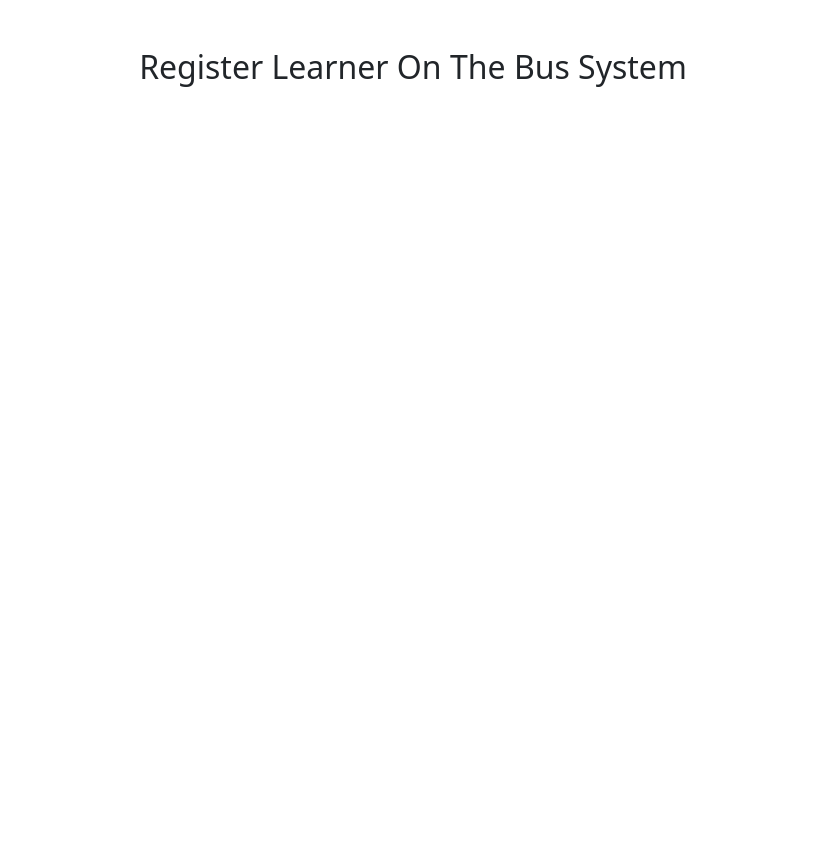
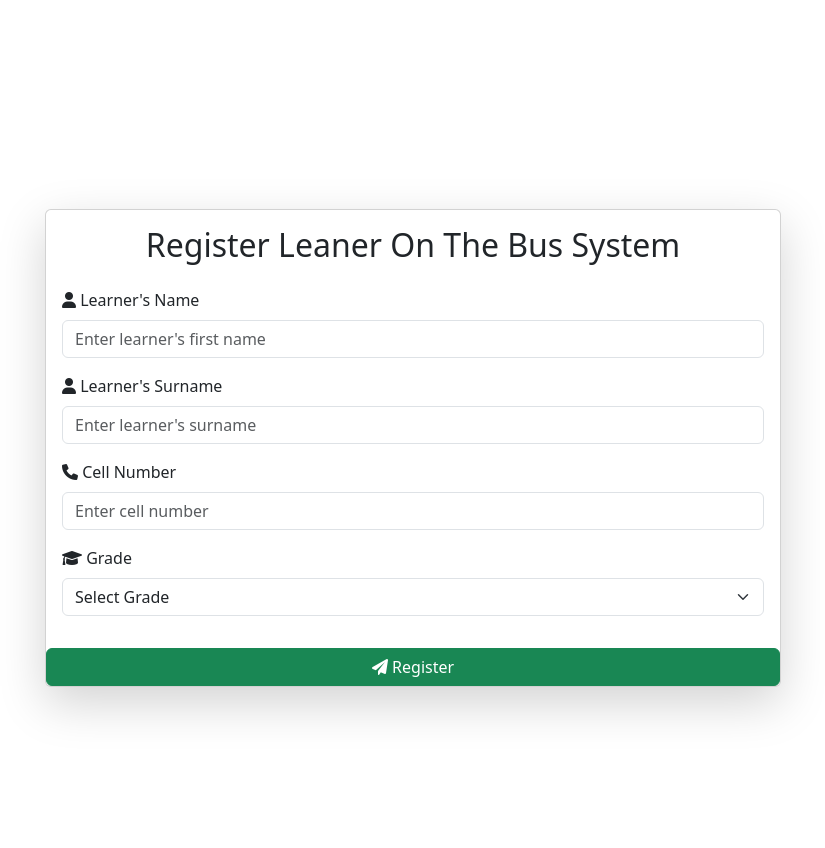
Before and after one commit to lebogang-developer/bus-system-website, a PHP site: page /register_learner_admin.php in a window 1280 px wide. Shown: the whole page, without its empty margins (227-1052 px from the left). Before the commit the page ends 800 px from the top, so only its background shows below. Run offline with PHP 8.4, Linux system fonts and the light colour scheme.

Commit message:
Few Changes

```diff
--- a/parent_page.php
+++ b/parent_page.php
@@ -69,7 +69,7 @@ if (!isset($_SESSION['username']) || $_SESSION['role'] != 'parent') {
                     <!-- Submit Button -->
                     <div class="d-grid">
                         <button type="submit" class="btn btn-success">
-                            <i class="fas fa-paper-plane"></i> Submit Application
+                            <i class="fas fa-paper-plane"></i> Register
                         </button>
                     </div>
                     </form>
--- a/register.php
+++ b/register.php
@@ -1,6 +1,7 @@
 <?php
 require 'config.php';
 
+// Register Admin or Parent into the Bus System
 if ($_SERVER["REQUEST_METHOD"] == "POST") {
     $username = $_POST['username'];
     $password = password_hash($_POST['password'], PASSWORD_DEFAULT);
--- a/register_learner.php
+++ b/register_learner.php
@@ -10,8 +10,6 @@ if ($_SERVER["REQUEST_METHOD"] == "POST") {
 
     $sql = "INSERT INTO learner_tbl (learner_name, learner_surname, learner_cell_no, learner_grade) VALUES (?, ?, ?, ?)";
     $stmt = $conn->prepare($sql);
-    // $parent_id = $_SESSION['parent_name'];
-    // Assuming parent ID is the username
 
     $stmt->bind_param("ssss", $learner_name, $learner_surname, $learner_cell_no, $learner_grade);
 
@@ -40,7 +38,10 @@ if ($_SERVER["REQUEST_METHOD"] == "POST") {
 </head>
 
 <body>
+    <div class="container mt-5">
+        <h1 class="text-center">Apply for Bus Transport 2025</h1>
 
+    </div>
 
     <!-- Bootstrap JS (Optional, if you need Bootstrap's JavaScript functionality) -->
     <script src="https://cdn.jsdelivr.net/npm/bootstrap@5.3.0-alpha1/dist/js/bootstrap.bundle.min.js"></script>
--- a/register_learner_admin.php
+++ b/register_learner_admin.php
@@ -1,27 +1,27 @@
 <?php
+session_start();
+require 'config.php';
 
-if($_SERVER['REQUEST_METHOD'] == 'POST') {
-    $leaner_name = $_POST['name'];
-    $leaner_surname = $_POST['surname'];
-    $leaner_cell_no = $_POST['cell_no'];
-    $leaner_grade = $_POST['grade'];
-    $leaner_grade = 'registered';
+if ($_SERVER["REQUEST_METHOD"] == "POST") {
+    $learner_name = $_POST['learner_name'];
+    $learner_surname = $_POST['learner_surname'];
+    $learner_cell_no = $_POST['cell_no'];
+    $learner_grade = $_POST['grade'];
 
-    $sql = "INSERT INTO learner_tbl (name, surname, cell_no, grade, status)  VALUES (?, ?, ?, ?, ?)";
+    $sql = "INSERT INTO learner_tbl (learner_name, learner_surname, learner_cell_no, learner_grade) VALUES (?, ?, ?, ?)";
     $stmt = $conn->prepare($sql);
-    $stmt->bind_param("sssss", $name, $surname, $cell_no, $grade, $status);
+
+    $stmt->bind_param("ssss", $learner_name, $learner_surname, $learner_cell_no, $learner_grade);
 
     if ($stmt->execute()) {
-        echo "Learner registered successfully!";
+        echo "<h3 class='text-center mt-5'>Learner registered successfully!</h3>";
     } else {
         echo "Error: " . $stmt->error;
     }
 
     $stmt->close();
     $conn->close();
-
 }
-
 ?>
 
 <!DOCTYPE html>
@@ -29,14 +29,66 @@ if($_SERVER['REQUEST_METHOD'] == 'POST') {
 <head>
     <meta charset="UTF-8">
     <meta name="viewport" content="width=device-width, initial-scale=1.0">
-    <title>Register Learner</title>
+    <link rel="stylesheet" href="https://cdnjs.cloudflare.com/ajax/libs/font-awesome/6.0.0-beta3/css/all.min.css">
+    <title>Admin | Register Learner</title>
     <link href="https://cdn.jsdelivr.net/npm/bootstrap@5.3.0-alpha3/dist/css/bootstrap.min.css" rel="stylesheet">
 </head>
 <body>
 
 <div class="container mt-5">
-<h2 class="text-center">Register Learner On The Bus System</h2>
+<div class="row justify-content-center align-items-center" style="min-height: 100vh;">
+            <div class="col-md-8">
+                <div class="card shadow-lg">
+                    <div class="card-body">
+                        <h2 class="text-center mb-4">Register Leaner On The Bus System</h2>
+                        <form action="register_learner.php" method="POST">
+                            <!-- Learner Name -->
+                            <div class="mb-3">
+                                <label for="learner_name" class="form-label">
+                                    <i class="fas fa-user"></i> Learner's Name
+                                </label>
+                                <input type="text" class="form-control" id="learner_name" name="learner_name" placeholder="Enter learner's first name" required>
+                            </div>
+                            <!-- Learner Surname -->
+                            <div class="mb-3">
+                                <label for="learner_surname" class="form-label">
+                                    <i class="fas fa-user"></i> Learner's Surname
+                                </label>
+                                <input type="text" class="form-control" id="learner_surname" name="learner_surname" placeholder="Enter learner's surname" required>
+                            </div>
+                            <!-- Cell Number -->
+                            <div class="mb-3">
+                                <label for="cell_no" class="form-label">
+                                    <i class="fas fa-phone"></i> Cell Number
+                                </label>
+                                <input type="tel" class="form-control" id="cell_no" name="cell_no" placeholder="Enter cell number" required>
+                            </div>
+                            <!-- Grade -->
+                            <div class="mb-3">
+                                <label for="grade" class="form-label">
+                                    <i class="fas fa-graduation-cap"></i> Grade
+                                </label>
+                                <select class="form-select" id="grade" name="grade" required>
+                                    <option selected disabled>Select Grade</option>
+                                    <option value="8">Grade 8</option>
+                                    <option value="9">Grade 9</option>
+                                    <option value="10">Grade 10</option>
+                                    <option value="11">Grade 11</option>
+                                    <option value="12">Grade 12</option>
+                                </select>
+                            </div>
+                    </div>
 
+                    <!-- Submit Button -->
+                    <div class="d-grid">
+                        <button type="submit" class="btn btn-success">
+                            <i class="fas fa-paper-plane"></i> Register
+                        </button>
+                    </div>
+                    </form>
+                </div>
+            </div>
+        </div>
 </div>
 
 </body>
```
Also changed, not shown: js/script.js (added).
